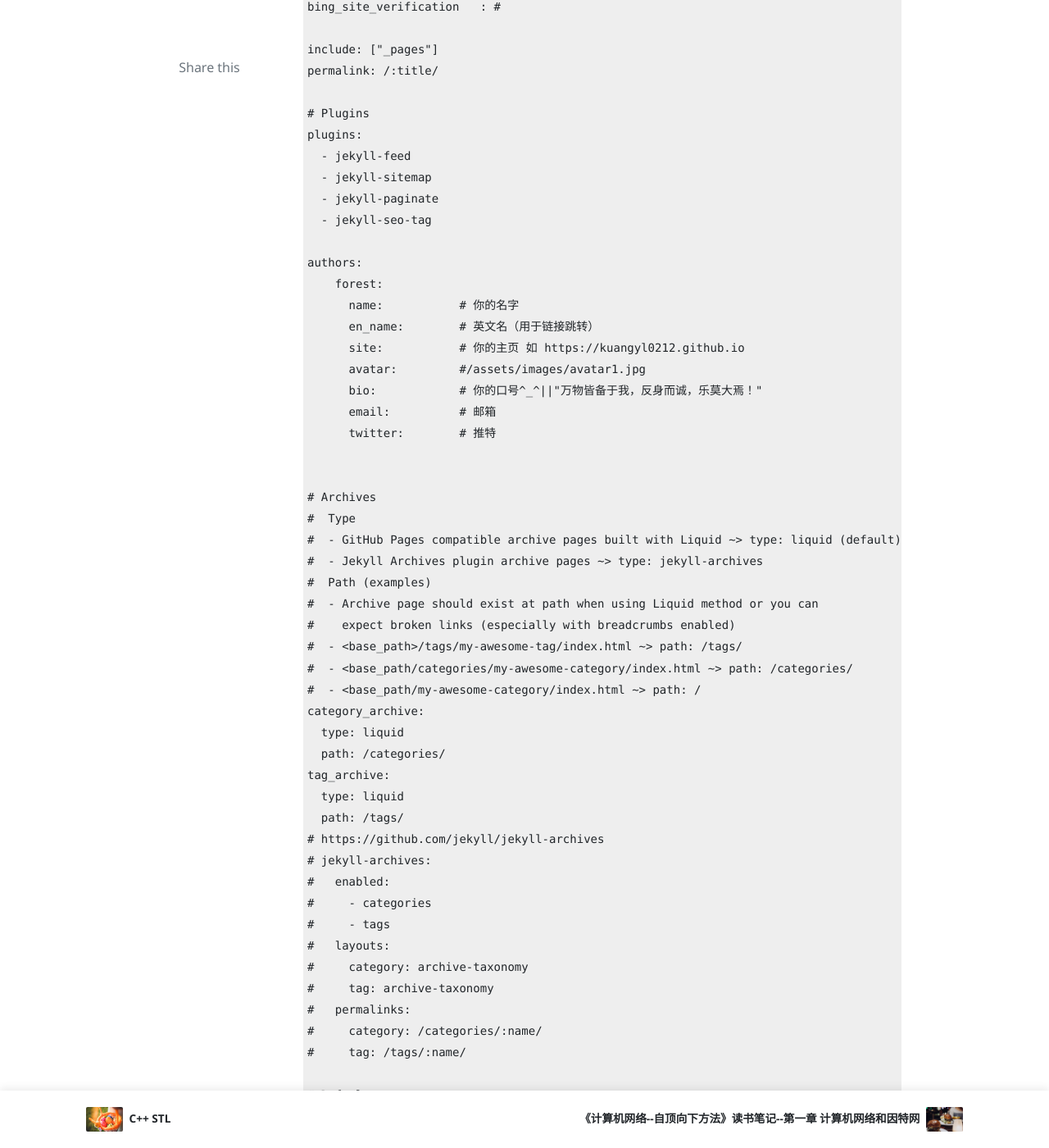
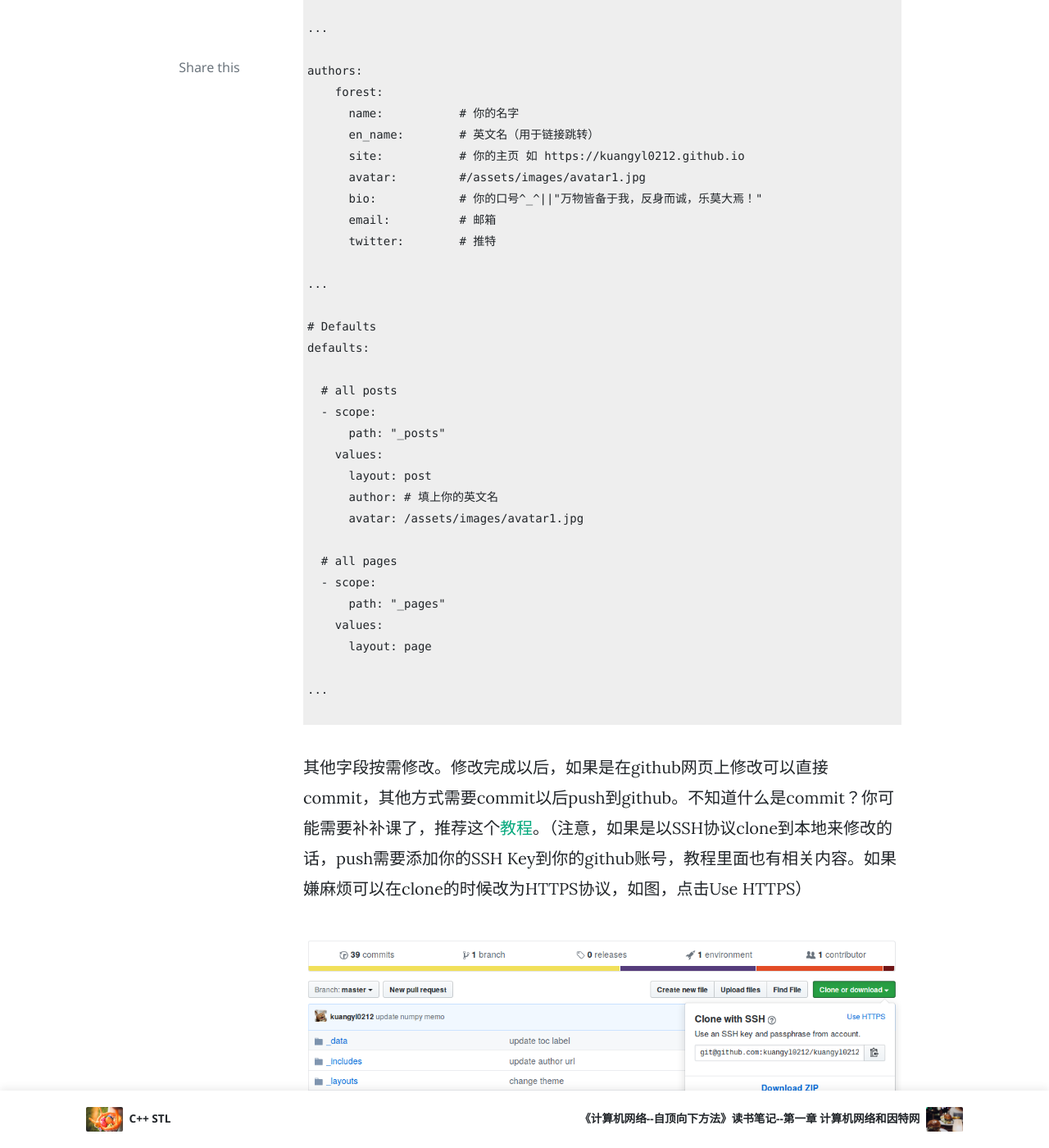
Before and after one commit to kuangyl0212/kuangyl0212.github.io.bak, a Jekyll site: the page built from _posts/2018-06-13-jekyll-github-pages-tutorial.md, in a window 1280 px wide and 1400 px high, scrolled down 1835 px. Shown: the whole window at 82% size. Built offline with Jekyll 4.4.1, drawn with Linux system fonts in a browser that asks for light colours; nearby versions of some CDN libraries; comment, search, counter and statistics services are not loaded; some of the changed text lies outside the part shown.

Commit message:
mofiry readme

````diff
--- a/_posts/2018-06-13-jekyll-github-pages-tutorial.md
+++ b/_posts/2018-06-13-jekyll-github-pages-tutorial.md
@@ -28,7 +28,6 @@ image: assets/images/6.jpg
 
 ```yml
 # Site Settings
-...
 name                     : # 你的博客的名字
 description              : # 描述
 url                      : # the base hostname & protocol for your site e.g. "https://mmistakes.github.io"
@@ -40,15 +39,7 @@ disqus                   : # 填你的disqus shortname
 google_site_verification : #
 bing_site_verification   : #
 
-include: ["_pages"]
-permalink: /:title/
-
-# Plugins
-plugins:
-  - jekyll-feed
-  - jekyll-sitemap
-  - jekyll-paginate
-  - jekyll-seo-tag
+...
 
 authors:
     forest:
@@ -60,34 +51,7 @@ authors:
       email:          # 邮箱
       twitter:        # 推特
 
-
-# Archives
-#  Type
-#  - GitHub Pages compatible archive pages built with Liquid ~> type: liquid (default)
-#  - Jekyll Archives plugin archive pages ~> type: jekyll-archives
-#  Path (examples)
-#  - Archive page should exist at path when using Liquid method or you can
-#    expect broken links (especially with breadcrumbs enabled)
-#  - <base_path>/tags/my-awesome-tag/index.html ~> path: /tags/
-#  - <base_path/categories/my-awesome-category/index.html ~> path: /categories/
-#  - <base_path/my-awesome-category/index.html ~> path: /
-category_archive:
-  type: liquid
-  path: /categories/
-tag_archive:
-  type: liquid
-  path: /tags/
-# https://github.com/jekyll/jekyll-archives
-# jekyll-archives:
-#   enabled:
-#     - categories
-#     - tags
-#   layouts:
-#     category: archive-taxonomy
-#     tag: archive-taxonomy
-#   permalinks:
-#     category: /categories/:name/
-#     tag: /tags/:name/
+...
 
 # Defaults
 defaults:
@@ -106,17 +70,8 @@ defaults:
     values:
       layout: page
 
-# Syntax
-markdown: kramdown
-highlighter: rouge
+...
 
-# Paginate
-paginate: 10
-
-
-
-# Exclude metadata and development time dependencies (like Grunt plugins)
-exclude: [README.markdown, package.json, grunt.js, Gruntfile.js, Gruntfile.coffee, node_modules]
 ```
 
 其他字段按需修改。修改完成以后，如果是在github网页上修改可以直接commit，其他方式需要commit以后push到github。不知道什么是commit？你可能需要补补课了，推荐这个[教程](https://www.liaoxuefeng.com/wiki/896043488029600)。（注意，如果是以SSH协议clone到本地来修改的话，push需要添加你的SSH Key到你的github账号，教程里面也有相关内容。如果嫌麻烦可以在clone的时候改为HTTPS协议，如图，点击Use HTTPS）
````
Also changed, not shown: README.md.
